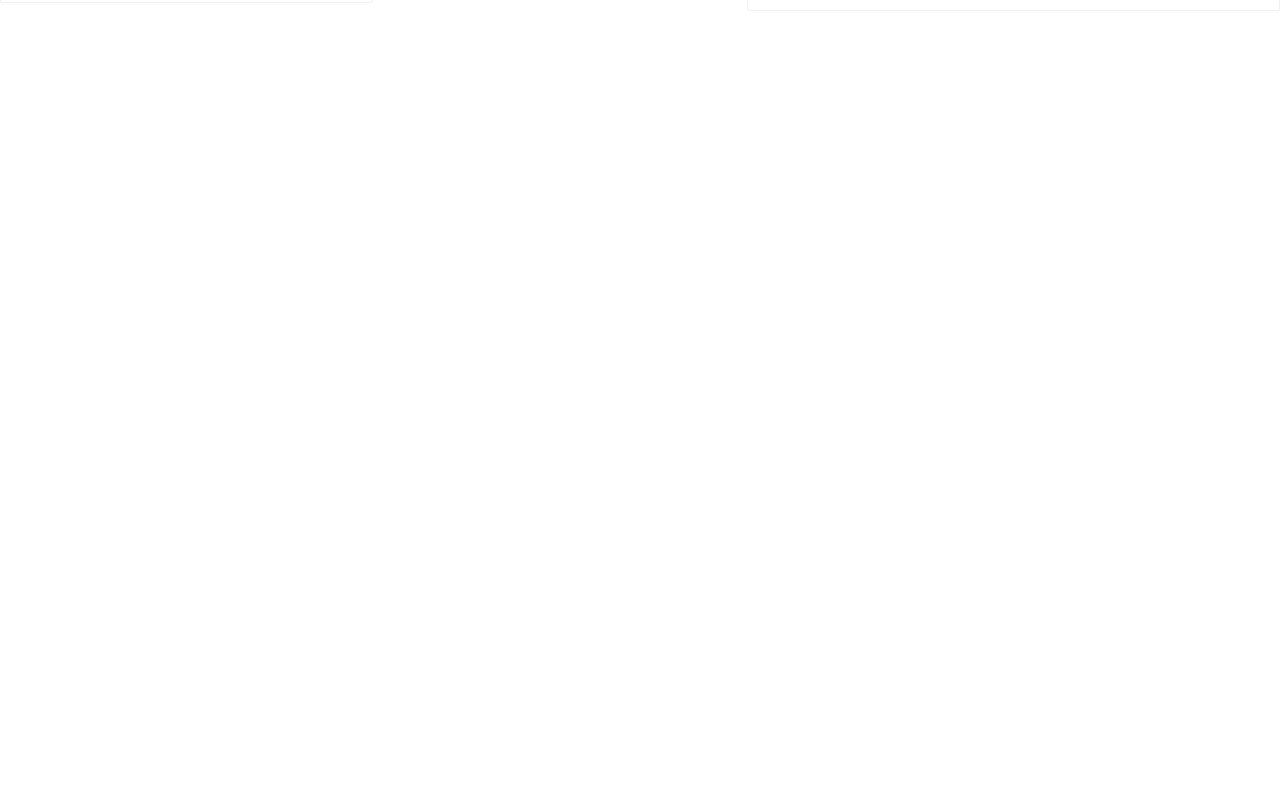
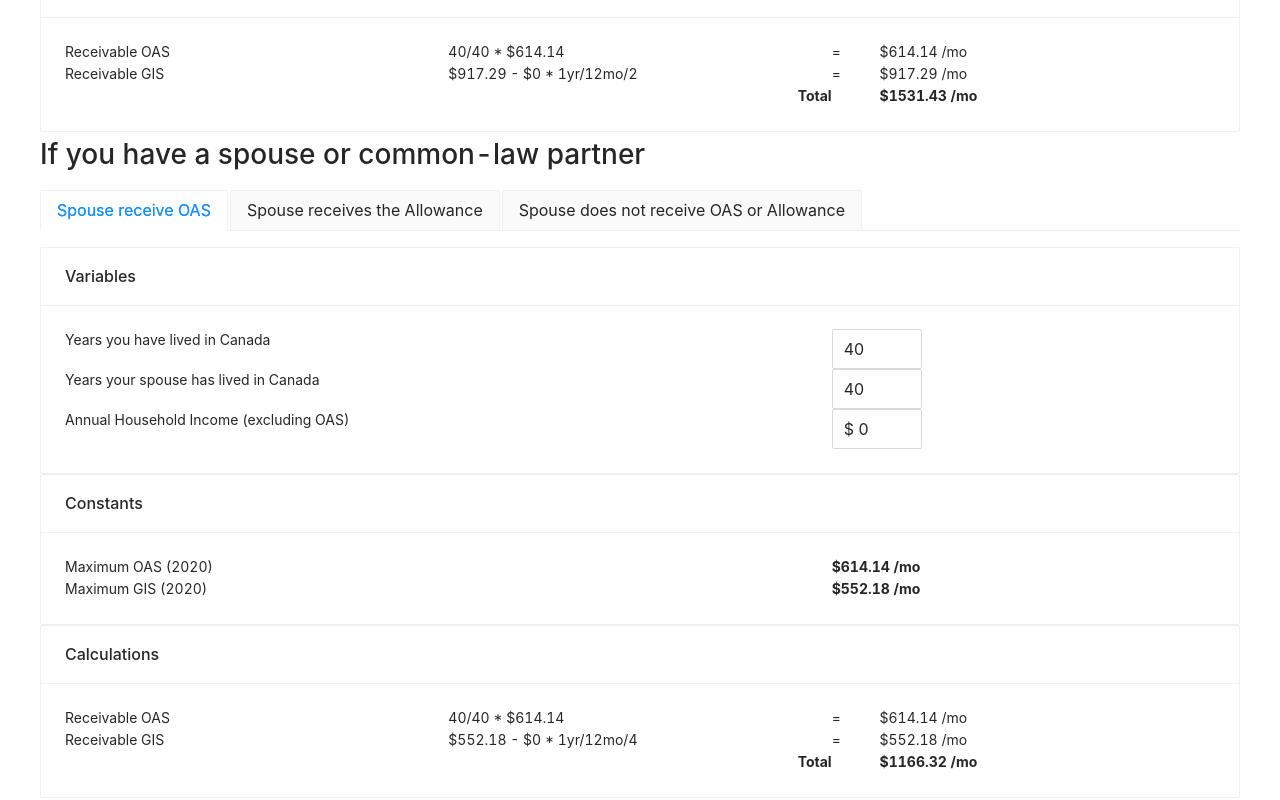
Before and after one commit to minghz/canpension, a React (Create React App) app: page / in a window 1280 px wide. Shown: the part 459-1259 px from the top of the page. Before the commit the page ends 800 px from the top, so only its background shows below. Built offline with nearby package versions, Linux system fonts and the light colour scheme.

Commit message:
Preliminary calculations for couple on OAS

```diff
--- a/src/App.js
+++ b/src/App.js
@@ -4,70 +4,28 @@ import './css/App.css';
 import { Row, Col } from "antd";
 import Prerequesites from "./Prerequesites";
 import References from "./References";
-import Variables from "./Variables";
-import Constants from "./Constants";
-import Calculations from "./Calculations";
 
-const constants = {
-  maxOas: 61414,
-  maxGis: 91729,
-}
+import SingleSituation from "./SingleSituation";
+import CoupleSituation from "./CoupleSituation";
+
 
 class App extends Component {
   constructor(props) {
     super(props);
-
-    let variables = {
-      yearsInCanada: 40,
-      annualIncome: 0
-    }
-
-    this.state = {
-      eligible: true, // TODO: false by default
-      constants: constants,
-      variables: variables,
-
-      gisQualified: true
-    }
-
-  }
-
-  handleVariableChange = (newVariables) => {
-    this.setState({variables: newVariables});
-  }
-
-  handleGisQualification = (isQualified) => {
-    this.setState({gisQualified: isQualified})
   }
 
   render() {
     return (
-      <>
+      <div className="mainContainer">
         <Row>
-          <Col span={8}><Prerequesites /></Col>
-          <Col span={8}><References /></Col>
+          <Col span={12}><Prerequesites /></Col>
+          <Col span={12}><References /></Col>
         </Row>
-        <h1>If you are a single, widowed or divorced pensioner</h1>
-        <Row>
-          <Col span={7}>
-            <Variables
-              data={this.state.variables}
-              onChange={this.handleVariableChange}
-              onQualifyGis={this.handleGisQualification}/>
-          </Col>
-          <Col span={7}>
-            <Constants data={this.state.constants} />
-          </Col>
-          <Col span={10}>
-            <Calculations
-              constants={this.state.constants}
-              variables={this.state.variables}
-              gisQualified={this.state.gisQualified} />
-          </Col>
-        </Row>
-        <Row>
-        </Row>
-      </>
+
+        <SingleSituation />
+        <CoupleSituation />
+
+      </div>
     );
   }
 }
--- /dev/null
+++ b/src/CalculationsCouple.js
@@ -0,0 +1,55 @@
+import React from 'react';
+import 'antd/dist/antd.css';
+import './css/App.css';
+import { Card, Row, Col } from "antd";
+import { fmtCents } from "./formatters/money.js";
+
+
+function CalculationsCouple(props) {
+
+  const receivableOas = () => (props.variables.yearsInCanada/40) * props.constants.maxOas
+  const receivableGis = () =>
+    props.gisQualified ? (props.constants.maxGis - props.variables.annualIncome/12/4) : 0
+
+  const receivableGisRow = () => {
+    if(props.gisQualified) {
+      return(
+        <Row>
+          <Col span={8}>Receivable GIS</Col>
+          <Col span={8}>{fmtCents(props.constants.maxGis)} - {fmtCents(props.variables.annualIncome)} * 1yr/12mo/4</Col>
+          <Col span={1}>=</Col>
+          <Col span={7}>{fmtCents(receivableGis())} /mo</Col>
+        </Row>
+      )
+    } else {
+      return(
+        <Row>
+          <Col span={8}>Receivable GIS</Col>
+          <Col span={8}>Income is, or exceeded $18,624.00</Col>
+          <Col span={1}>=</Col>
+          <Col span={7}>{fmtCents(0)} /mo</Col>
+        </Row>
+      )
+    }
+  }
+
+  return(
+    <Card title="Calculations">
+      <Row>
+        <Col span={8}>Receivable OAS</Col>
+        <Col span={8}>{props.variables.yearsInCanada}/40 * {fmtCents(props.constants.maxOas)}</Col>
+        <Col span={1}>=</Col>
+        <Col span={7}>{fmtCents(receivableOas())} /mo</Col>
+      </Row>
+      {receivableGisRow()}
+      <Row>
+        <Col span={8}></Col>
+        <Col span={8} className="textAlignRight bold">Total</Col>
+        <Col span={1}></Col>
+        <Col span={7} className="bold">{fmtCents(receivableOas() + receivableGis())} /mo</Col>
+      </Row>
+    </Card>
+  );
+}
+
+export default CalculationsCouple;
--- /dev/null
+++ b/src/CoupleSituation.js
@@ -0,0 +1,84 @@
+import React, { Component } from 'react';
+import 'antd/dist/antd.css';
+import { Card, Row, Col, Tabs } from "antd";
+import VariablesCouple from "./VariablesCouple";
+import Constants from "./Constants";
+import CalculationsCouple from "./CalculationsCouple";
+import { fmtCents } from "./formatters/money.js";
+
+const { TabPane } = Tabs;
+
+
+class CoupleSituation extends Component {
+  constructor(props) {
+    super(props)
+
+    let constants = {
+      maxOas: 61414,
+      maxGis: 55218
+    }
+
+    let variables = {
+      yearsInCanada: 40,
+      yearsSpouseInCanada: 40,
+      annualIncome: 0
+    }
+
+    this.state = {
+      constants: constants,
+      variables: variables,
+
+      gisQualified: true
+    }
+  }
+
+  handleVariableChange = (newVariables) => {
+    this.setState({variables: newVariables})
+  }
+
+  handleGisQualification = (isQualified) => {
+    this.setState({gisQualified: isQualified})
+  }
+
+  render() {
+    return(
+      <>
+        <h1> If you have a spouse or common-law partner</h1>
+        <Tabs size="large" type="card">
+          <TabPane tab="Spouse receive OAS" key="1">
+
+            <VariablesCouple
+              data={this.state.variables}
+              onChange={this.handleVariableChange}
+              onQualifyGis={this.handleGisQualification}
+            />
+
+            <Constants data={this.state.constants} />
+
+            <CalculationsCouple
+              constants={this.state.constants}
+              variables={this.state.variables}
+              gisQualified={this.state.gisQualified} />
+
+          </TabPane>
+          <TabPane tab="Spouse receives the Allowance" key="3"></TabPane>
+          <TabPane tab="Spouse does not receive OAS or Allowance" key="2"></TabPane>
+        </Tabs>
+
+
+        <Row>
+          <Col span={12}>
+          </Col>
+          <Col span={12}>
+          </Col>
+        </Row>
+        <Row>
+          <Col span={24}>
+          </Col>
+        </Row>
+      </>
+    );
+  }
+}
+
+export default CoupleSituation;
--- /dev/null
+++ b/src/SingleSituation.js
@@ -0,0 +1,68 @@
+import React, { Component } from 'react';
+import 'antd/dist/antd.css';
+import { Card, Row, Col } from 'antd';
+
+import Variables from "./Variables";
+import Constants from "./Constants";
+import Calculations from "./Calculations";
+
+
+class SingleSituation extends Component {
+  constructor(props) {
+    super(props)
+
+    let constants = {
+      maxOas: 61414,
+      maxGis: 91729,
+    }
+
+    let variables = {
+      yearsInCanada: 40,
+      annualIncome: 0
+    }
+
+    this.state = {
+      constants: constants,
+      variables: variables,
+
+      gisQualified: true
+    }
+  }
+
+  handleVariableChange = (newVariables) => {
+    this.setState({variables: newVariables});
+  }
+
+  handleGisQualification = (isQualified) => {
+    this.setState({gisQualified: isQualified})
+  }
+
+  render() {
+    return(
+      <>
+        <h1>If you are a single, widowed or divorced pensioner</h1>
+        <Row>
+          <Col span={12}>
+            <Variables
+              data={this.state.variables}
+              onChange={this.handleVariableChange}
+              onQualifyGis={this.handleGisQualification}/>
+          </Col>
+          <Col span={12}>
+            <Constants data={this.state.constants} />
+          </Col>
+        </Row>
+        <Row>
+          <Col span={24}>
+            <Calculations
+              constants={this.state.constants}
+              variables={this.state.variables}
+              gisQualified={this.state.gisQualified} />
+          </Col>
+        </Row>
+      </>
+    )
+  }
+}
+
+export default SingleSituation;
--- /dev/null
+++ b/src/VariablesCouple.js
@@ -0,0 +1,122 @@
+import React, { Component } from 'react';
+import { Card, Row, Col, InputNumber } from "antd";
+import 'antd/dist/antd.css';
+import './css/App.css';
+
+//function showYearsError() {
+//  let e = document.getElementsByClassName("yearsInCanada")[0]
+//  e.classList.add('inputError')
+//}
+//
+//function clearYearsError() {
+//  let e = document.getElementsByClassName("yearsInCanada")[0]
+//  e.classList.remove('inputError')
+//}
+
+class VariablesCouple extends Component {
+
+  onYearsChange = (newYears) => {
+    if(newYears > 40) {
+      this.props.onChange(
+        {
+          yearsInCanada: 40,
+          yearsSpouseInCanada: this.props.data.yearsSpouseInCanada,
+          annualIncome: this.props.data.annualIncome
+        }
+      )
+      return // ignore anything larger than 40
+    }
+
+    this.props.onChange(
+      {
+        yearsInCanada: newYears,
+        yearsSpouseInCanada: this.props.data.yearsSpouseInCanada,
+        annualIncome: this.props.data.annualIncome
+      }
+    );
+  }
+
+  onSpouseYearsChange = (newYears) => {
+    if(newYears > 40) {
+      this.props.onChange(
+        {
+          yearsInCanada: this.props.data.yearsInCanada,
+          yearsSpouseInCanada: 40,
+          annualIncome: this.props.data.annualIncome
+        }
+      )
+      return // ignore anything larger than 40
+    }
+
+    this.props.onChange(
+      {
+        yearsInCanada: this.props.data.yearsInCanada,
+        yearsSpouseInCanada: newYears,
+        annualIncome: this.props.data.annualIncome
+      }
+    );
+  }
+
+
+  onIncomeChange = (newIncome) => {
+    // Your annual income plus the annual income of your spouse/common-law partner must be
+    // Less than $24,576
+    if(newIncome >= 2457600) { this.props.onQualifyGis(false) }
+    else { this.props.onQualifyGis(true) }
+
+    this.props.onChange(
+      {
+        yearsInCanada: this.props.data.yearsInCanada,
+        yearsSpouseInCanada: this.props.data.yearsSpouseInCanada,
+        annualIncome: newIncome
+      }
+    );
+  }
+
+  render() {
+    return(
+      <Card title="Variables">
+        <Row>
+          <Col span={16}>Years you have lived in Canada</Col>
+          <Col span={8}>
+            <InputNumber
+              className="yearsInCanada"
+              size="large"
+              defaultValue={this.props.data.yearsInCanada}
+              min={10}
+              onChange={this.onYearsChange}
+            />
+          </Col>
+        </Row>
+        <Row>
+          <Col span={16}>Years your spouse has lived in Canada</Col>
+          <Col span={8}>
+            <InputNumber
+              className="yearsInCanada"
+              size="large"
+              defaultValue={this.props.data.yearsSpouseInCanada}
+              min={10}
+              onChange={this.onSpouseYearsChange}
+            />
+          </Col>
+        </Row>
+        <Row>
+          <Col span={16}>Annual Household Income (excluding OAS)</Col>
+          <Col span={8}>
+            <InputNumber
+              size="large"
+              defaultValue={this.props.data.annualIncome}
+              step={100}
+              min={0}
+              formatter={value => `$ ${value/100}`.replace(/\B(?=(\d{3})+(?!\d))/g, ',')}
+              parser={value => 100 * value.replace(/\$\s?|(,*)/g, '')}
+              onChange={this.onIncomeChange}
+            />
+          </Col>
+        </Row>
+      </Card>
+    );
+  }
+}
+
+export default VariablesCouple;
--- a/src/css/App.css
+++ b/src/css/App.css
@@ -1,3 +1,8 @@
+.mainContainer {
+  max-width: 1200px;
+  margin: auto;
+}
+
 .textAlignRight {
   text-align: right;
 }
```
